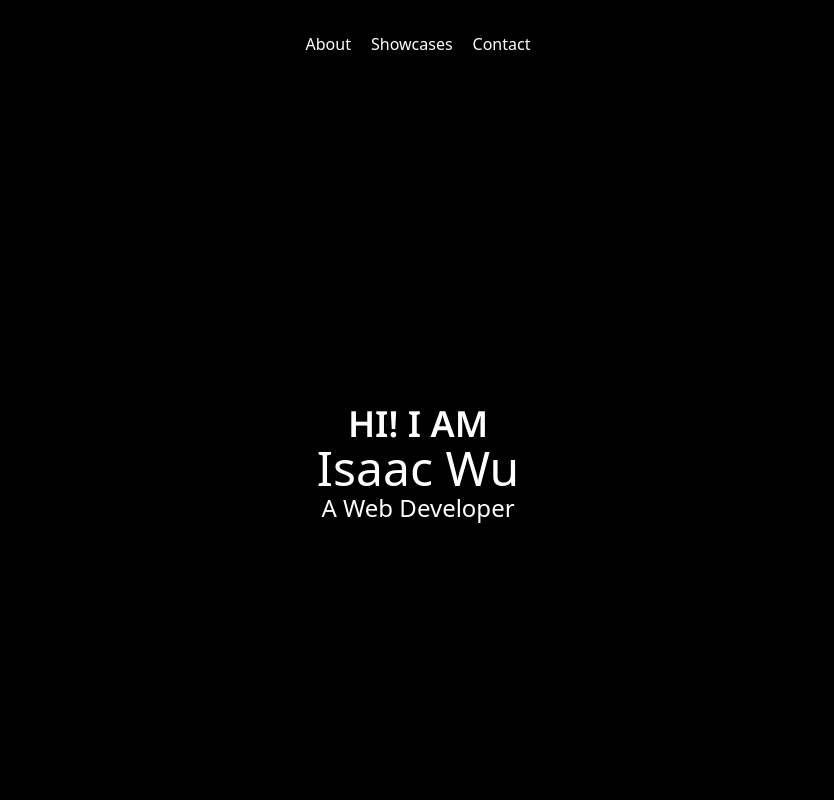
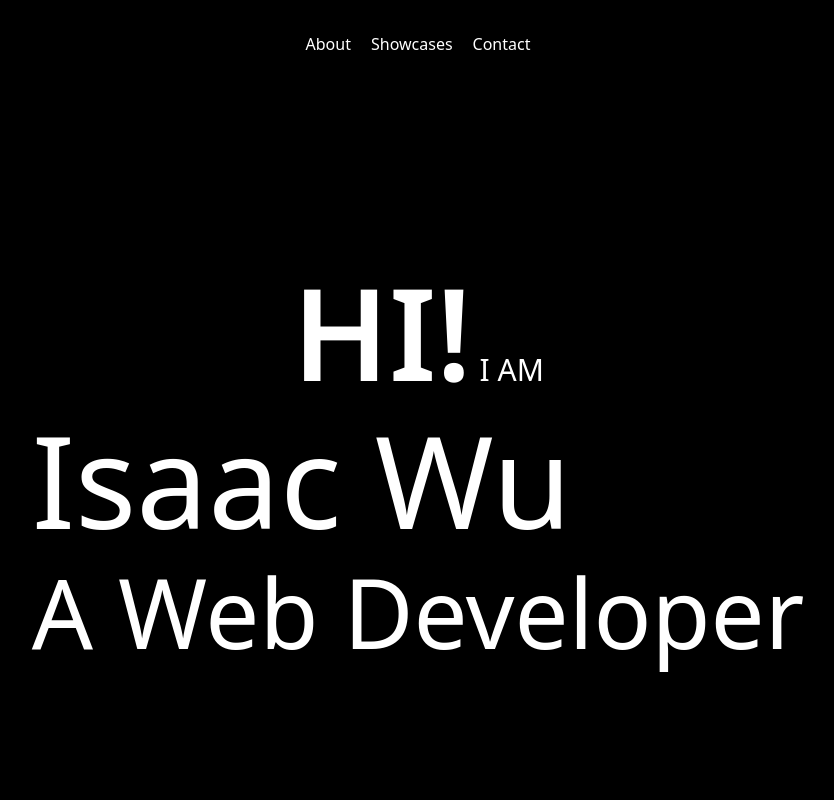
Before and after one commit to isaacrundev/portfolio, a React (Vite) app: page / in a window 1280 px wide. Shown: the top 800 px of the page, without its empty margins (222-1056 px from the left). Built offline with nearby package versions, Linux system fonts and the light colour scheme; a web font is replaced by a local one.

Commit message:
About and Hero

```diff
--- a/src/layouts/About.tsx
+++ b/src/layouts/About.tsx
@@ -1,7 +1,11 @@
 const About = () => {
   return (
     <section id="about" className="">
-      <div>About</div>
+      <div className="flex flex-col ">
+        <div className="flex flex-col justify-center basis-24">
+          <p className="text-3xl font-semibold">About</p>
+        </div>
+      </div>
     </section>
   );
 };
--- a/src/layouts/Hero.tsx
+++ b/src/layouts/Hero.tsx
@@ -2,23 +2,47 @@ import { motion } from "framer-motion";
 
 const Hero = () => {
   return (
-    <motion.section
+    <section id="main" className="flex flex-row items-center min-h-screen">
+      <div className="flex flex-col gap-5">
+        <motion.div
           initial="hidden"
           whileInView="visible"
           variants={{
-        hidden: { opacity: 0, x: -200 },
+            hidden: { opacity: 0, x: -400 },
             visible: { opacity: 1, x: 0 },
           }}
           transition={{ duration: 1 }}
-      id="main"
-      className="flex flex-row items-center min-h-screen"
+          className=""
         >
-      <div className="container flex flex-col items-center py-5">
-        <p className="text-4xl font-notoSans">HI! I AM</p>
-        <p className="text-5xl ">Isaac Wu</p>
-        <p className="text-2xl ">A Web Developer</p>
+          <span className="text-9xl font-notoSans">HI!</span>
+          <span className="text-3xl "> I AM </span>
+        </motion.div>
+        <motion.p
+          initial="hidden"
+          whileInView="visible"
+          variants={{
+            hidden: { opacity: 0, x: 300 },
+            visible: { opacity: 1, x: 0 },
+          }}
+          transition={{ duration: 1 }}
+          className="text-9xl "
+        >
+          Isaac Wu
+        </motion.p>
+        <motion.p
+          initial="hidden"
+          whileInView="visible"
+          variants={{
+            hidden: { opacity: 0, x: 300 },
+            visible: { opacity: 1, x: 0 },
+          }}
+          transition={{ duration: 1 }}
+          className="text-8xl "
+        >
+          A Web Developer
+        </motion.p>
       </div>
-    </motion.section>
+    </section>
   );
 };
 
```
Lines whose indentation alone changed are shown as unchanged.
